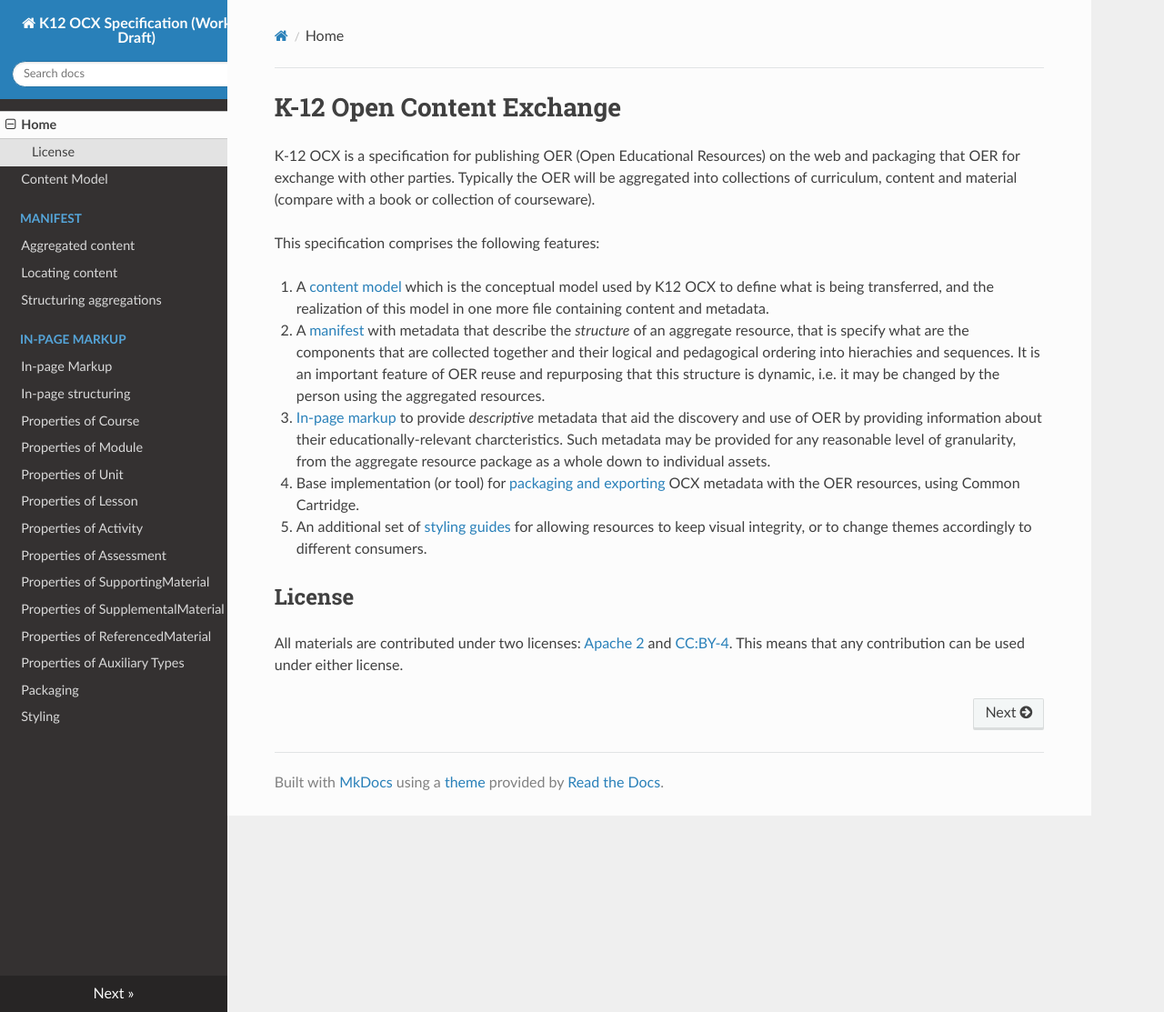
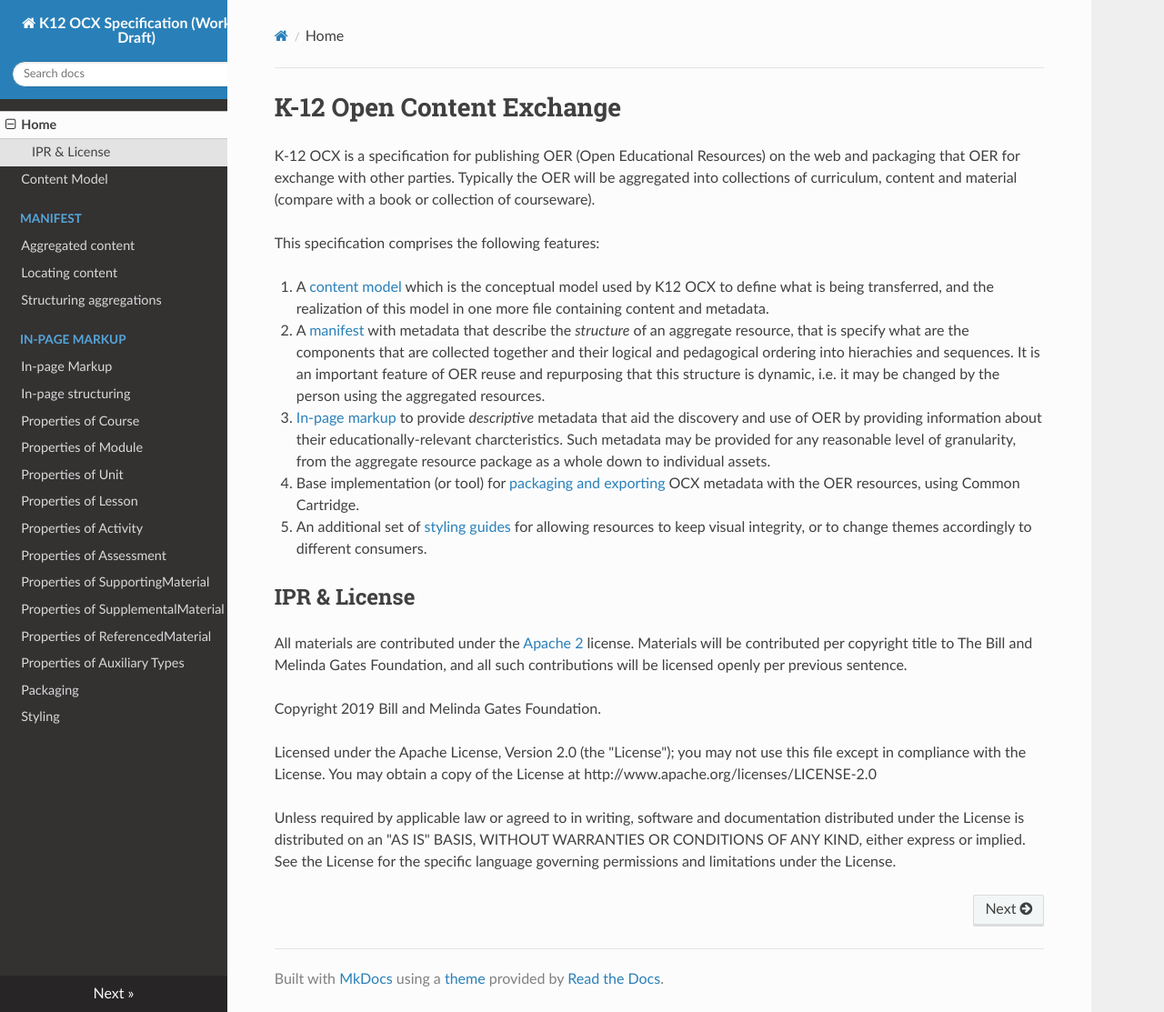
Before and after one commit to K12OCX/k12ocx-specs, an MkDocs documentation site: the page built from docs/index.md, in a window 1280 px wide and 1113 px high. Shown: the whole window at 91% size. Built offline with MkDocs 1.6.1, drawn with Linux system fonts in a browser that asks for light colours; nearby versions of some CDN libraries; old or Windows-style settings are respelled for this version of MkDocs.

Commit message:
removing CC:By updating copyright

```diff
--- a/docs/index.md
+++ b/docs/index.md
@@ -15,5 +15,15 @@ This specification comprises the following features:
 
 5. An additional set of [styling guides](styling) for allowing resources to keep visual integrity, or to change themes accordingly to different consumers.
 
-## License
-All materials are contributed under two licenses: [Apache 2](https://www.apache.org/licenses/LICENSE-2.0) and [CC:BY-4](https://creativecommons.org/licenses/by/4.0/). This means that any contribution can be used under either license.
+## IPR & License
+All materials are contributed under the [Apache 2](https://www.apache.org/licenses/LICENSE-2.0) license. Materials will be contributed per copyright title to The Bill and Melinda Gates Foundation, and all such contributions will be licensed openly per previous sentence.
+
+Copyright 2019 Bill and Melinda Gates Foundation.
+
+Licensed under the Apache License, Version 2.0 (the "License");
+you may not use this file except in compliance with the License.
+You may obtain a copy of the License at http://www.apache.org/licenses/LICENSE-2.0
+
+Unless required by applicable law or agreed to in writing, software and documentation distributed under the License is distributed on an "AS IS" BASIS, WITHOUT WARRANTIES OR CONDITIONS OF ANY KIND, either express or implied.
+See the License for the specific language governing permissions and
+limitations under the License.
```
Also changed, not shown: README.md (+2 -2 lines).
